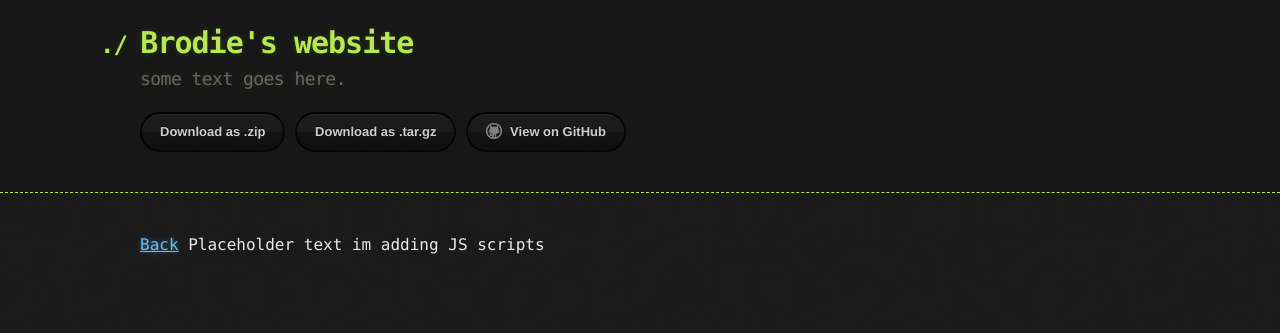
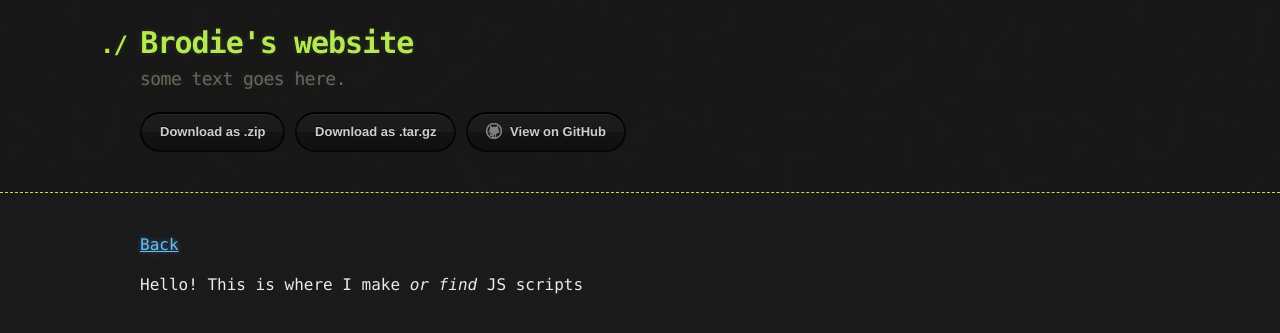
Before and after one commit to TheRealBrodie/TheRealBrodie.github.io, a Jekyll site: the page built from js-scripts.md, in a window 1280 px wide. Shown: the top 333 px of the page. Built offline with Jekyll 4.4.1, drawn with Linux system fonts in a browser that asks for light colours.

Commit message:
Update js-scripts.md

```diff
--- a/js-scripts.md
+++ b/js-scripts.md
@@ -2,5 +2,5 @@
 layout: default
 ---
 [Back](index.html)
-Placeholder text
-im adding JS scripts
+
+Hello! This is where I make _or find_ JS scripts
```
